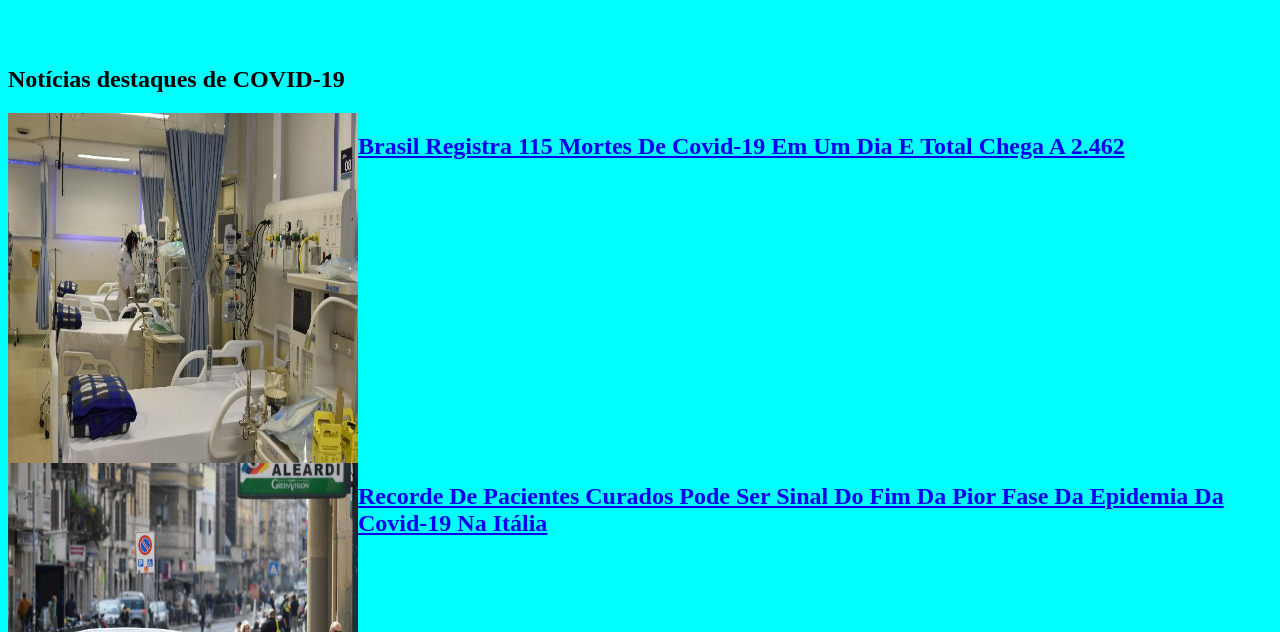
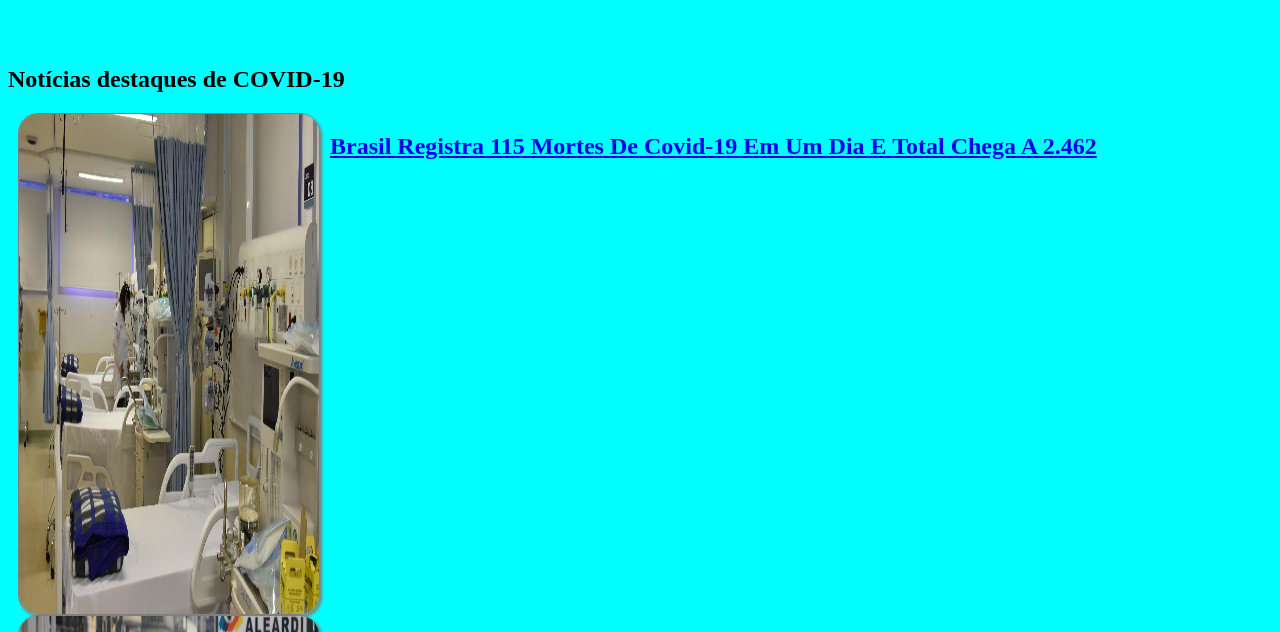
Before and after one commit to tfalc/covidpage, a plain HTML site: page index.html in a window 1280 px wide. Shown: the part 144-776 px from the top of the page. Drawn offline with Linux system fonts and the light colour scheme.

Commit message:
Border to images
Border to images

```diff
--- a/style.css
+++ b/style.css
@@ -22,7 +22,7 @@ body{
 }
 
 #destaques{
-    image-resolution: 350px 350px;
+    image-resolution: 300px 500px;
     border-image: none;
     font-family: 'Gill Sans', 'Gill Sans MT', Calibri, 'Trebuchet MS', sans-serif;
     margin-left: 5%;
@@ -32,14 +32,19 @@ body{
 }
 
 .NoticiasDestaque{
-    image-resolution: 350px 350px;
+    image-resolution: 300px 500px;
     text-transform: capitalize;
     display: flex;
 }
 
 .NoticiasDestaque img{
-    width: 350px;
-    height: 350px;
+    width: 300px;
+    height: 500px;
+    border: gray 1px solid;
+    margin-right: 10px;
+    margin-left: 10px;
+    box-shadow: gray 2px 2px 3px ;
+    border-radius: 20px;
 }
 
 #noticiassemana{
```
